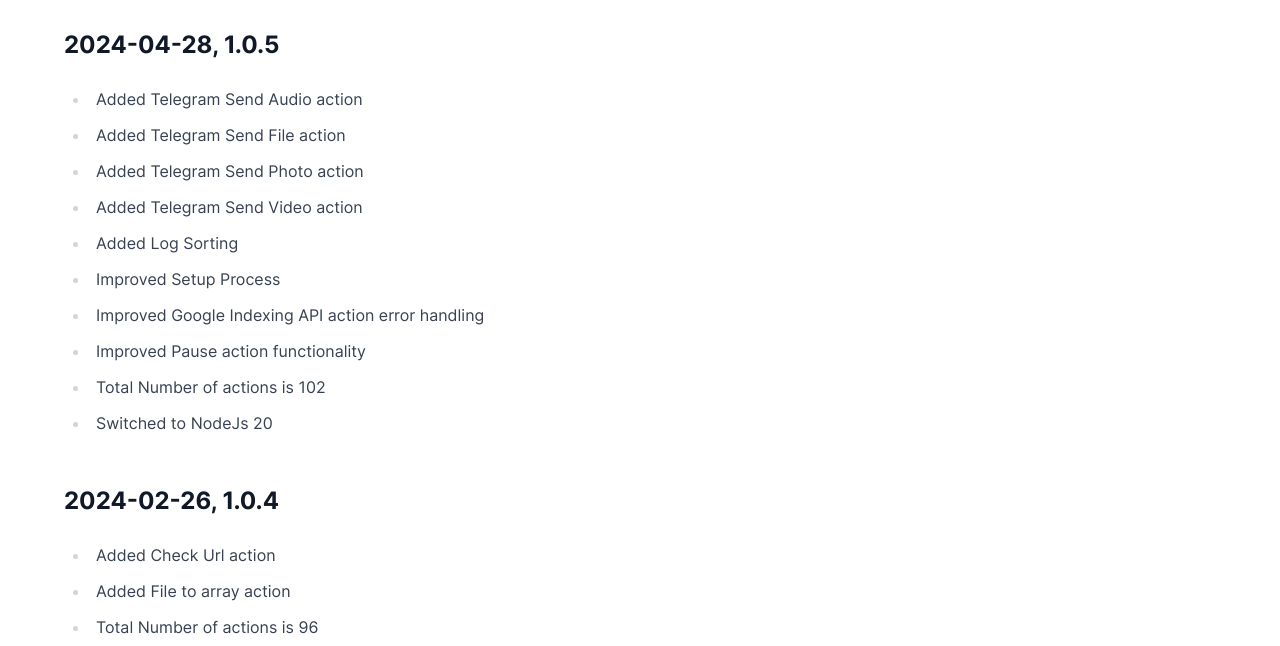
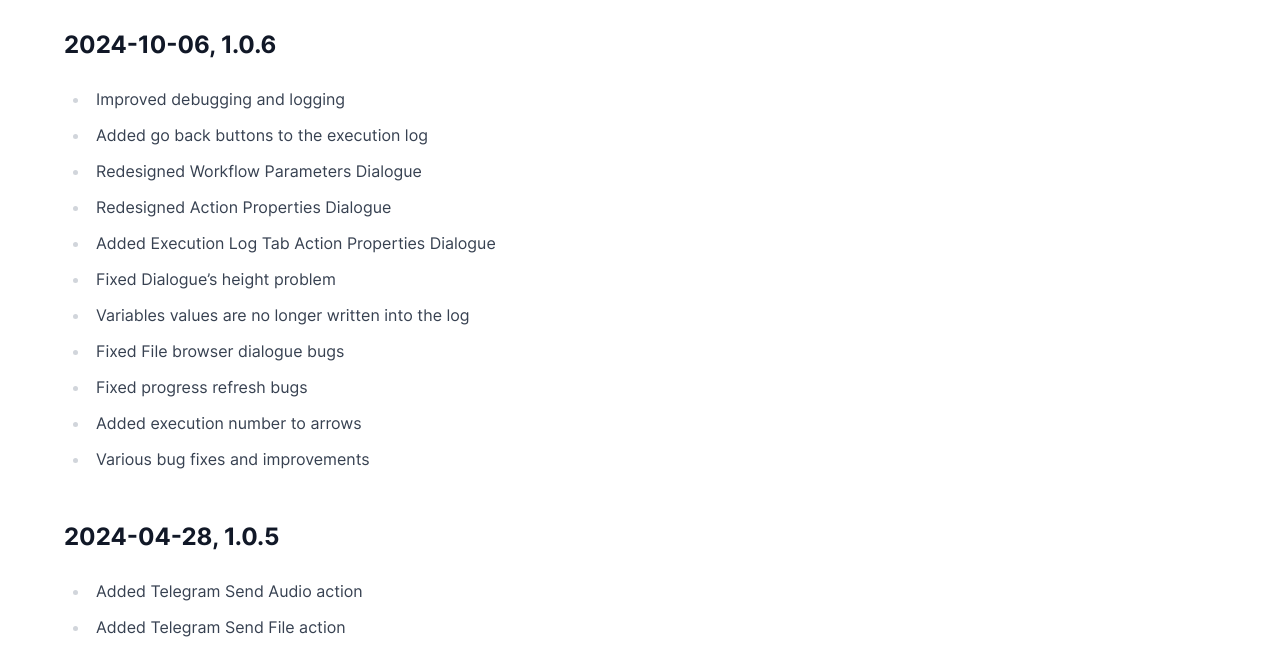
Before and after one commit to etlguru/site, an Astro site: page /history in a window 1280 px wide. Shown: the part 153-799 px from the top of the page. Built offline with nearby package versions, Linux system fonts and the light colour scheme; Astro itself is replaced by a stand-in of ours.

Commit message:
Updated version

```diff
--- a/src/components/Download.astro
+++ b/src/components/Download.astro
@@ -24,7 +24,7 @@
   </a>
   <a
     class="m-1 bg-transparent hover:bg-blue-500 text-blue-700 font-semibold hover:text-white py-2 px-4 border border-yellow-500 hover:border-transparent rounded"
-    href="https://files.some-code.com/SomeCodePortable_1.0.5_English.paf.exe"
+    href="https://files.some-code.com/SomeCodePortable_1.0.6_English.paf.exe"
   >
     Windows 64 Bit Portable
   </a>
--- a/src/pages/history/index.md
+++ b/src/pages/history/index.md
@@ -6,8 +6,22 @@ description: Some code history of changes
 draft: false
 tags: ["Some code", "History"]
 order: 1
-date: 2024-05-10
+date: 2024-06-09
 ---
+
+## 2024-10-06, 1.0.6
+
+- Improved debugging and logging
+- Added go back buttons to the execution log
+- Redesigned Workflow Parameters Dialogue
+- Redesigned Action Properties Dialogue
+- Added Execution Log Tab Action Properties Dialogue
+- Fixed Dialogue's height problem
+- Variables values are no longer written into the log
+- Fixed File browser dialogue bugs
+- Fixed progress refresh bugs
+- Added execution number to arrows
+- Various bug fixes and improvements
 
 ## 2024-04-28, 1.0.5
 
```
